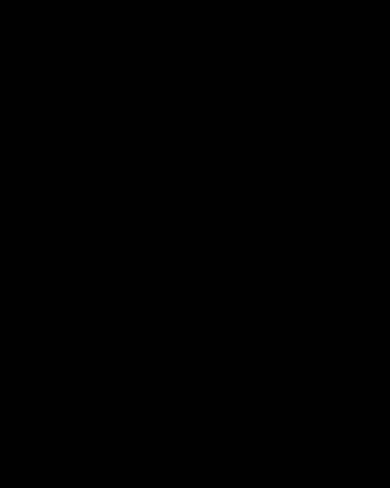
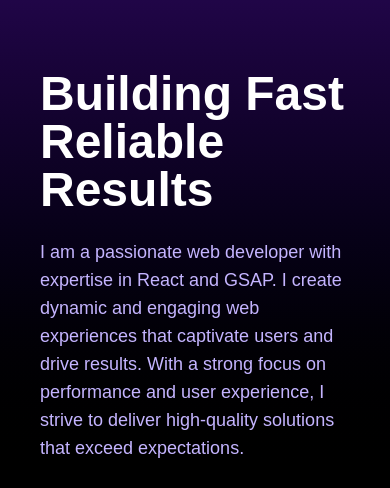
Before and after one commit to saurabhpatil67/3D_Portfolio_website, a React (Vite) app: page / in a window 390 px wide. Shown: the part 353-841 px from the top of the page. Built offline with nearby package versions, Linux system fonts and the light colour scheme.

Commit message:
completed hero section with responsive. spline work properly

```diff
--- a/package.json
+++ b/package.json
@@ -10,6 +10,7 @@
     "preview": "vite preview"
   },
   "dependencies": {
+    "@splinetool/react-spline": "^4.1.0",
     "@tailwindcss/vite": "^4.2.4",
     "framer-motion": "^12.38.0",
     "react": "^19.2.5",
--- a/src/App.jsx
+++ b/src/App.jsx
@@ -1,9 +1,11 @@
 import Header from "./components/Header"
+import HeroSection from "./components/HeroSection"
 
 function App() {
   return (
     <>
      <Header/>
+     <HeroSection/>
     </>
   )
 }
--- a/src/components/HeroSection.jsx
+++ b/src/components/HeroSection.jsx
@@ -1,9 +1,51 @@
-import React from 'react'
+import { motion } from "framer-motion";
+import Spline from '@splinetool/react-spline';
 
 const HeroSection = () => {
-  return (
-    <div>HeroSection</div>
-  )
+    return (
+        <section className="h-screen bg-linear-to-b from-violet-900 to-black flex xl:flex-row flex-col-reverse items-center justify-between lg:px-24 px-10 relative overflow-hidden">
+
+            {/* left section  */}
+            <div className="z-40 xl:mb-0 mb-[3%] ">
+                <motion.h1
+                    initial={{ opacity: 0, y: 80 }}
+                    animate={{ opacity: 1, y: 0 }}
+                    transition={{
+                        type: "spring",
+                        stiffness: 40,
+                        damping: 25,
+                        delay: 1.4,
+                        duration: 1.5,
+                    }}
+                    className="text-5xl md:text-6xl lg:text-7xl font-bold z-10 mb-6">
+                    Building Fast <br /> Reliable Results
+                </motion.h1>
+
+                <motion.p
+                    initial={{ opacity: 0, y: 80 }}
+                    animate={{ opacity: 1, y: 0 }}
+                    transition={{
+                        type: "spring",
+                        stiffness: 40,
+                        damping: 25,
+                        delay: 1.8,
+                        duration: 1.5,
+                    }}
+                    className="text-lg md:text-1xl lg:text-xl text-violet-300 max-w-2xl pb-5 lg:pb-0">
+                    I am a passionate web developer with expertise in React and GSAP. I create dynamic and engaging web experiences that captivate users and drive results. With a strong focus on performance and user experience, I strive to deliver high-quality solutions that exceed expectations.
+                </motion.p>
+            </div>
+
+            {/* Right Section  */}
+            <Spline
+            className='absolute xl:right-[-30%] right-0 top-[-30%] lg:top-0 '
+            scene="https://prod.spline.design/ZJRaamaGcLM8x-gJ/scene.splinecode" />
+
+
+
+
+        </section>
+    )
 }
 
 export default HeroSection
```
Also changed, not shown: 1 other file (tests, documents, lock files or other folders).
